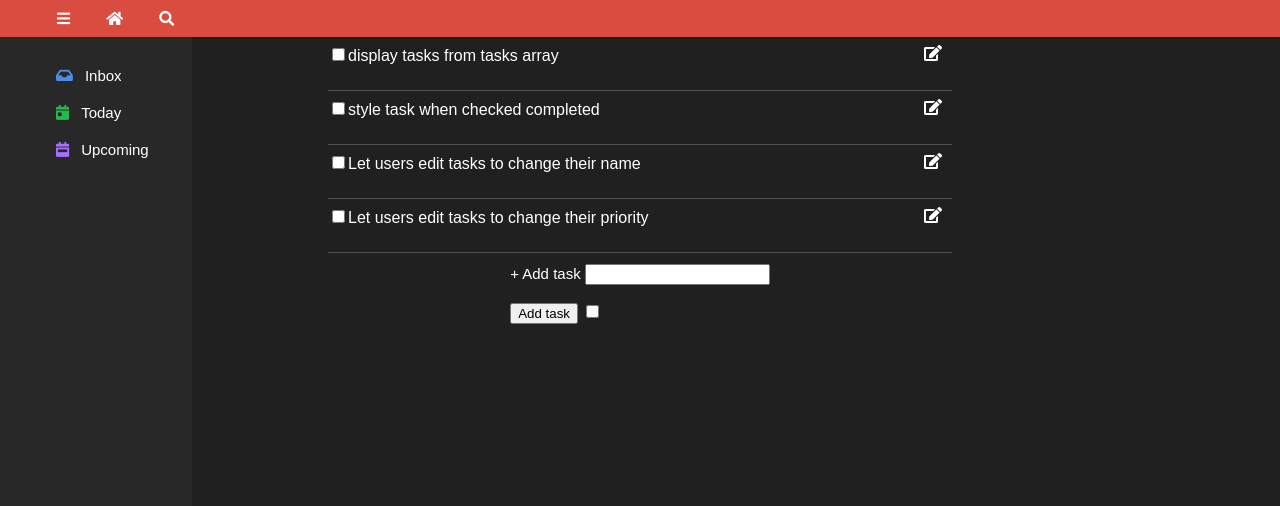
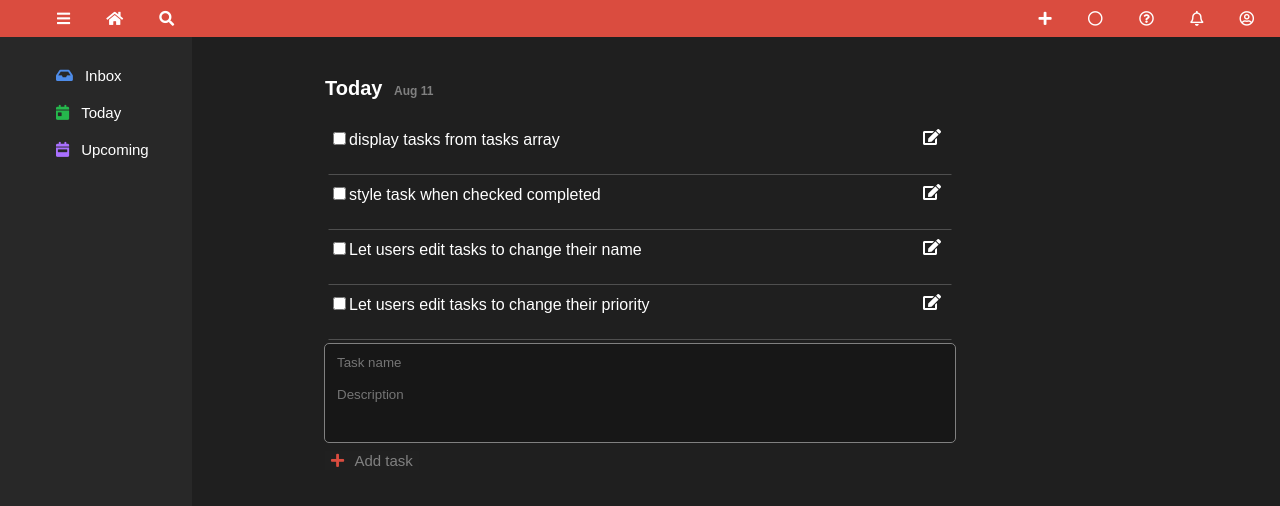
Before and after one commit to Curlos/Todo-List, a website built with webpack: page dist/index.html in a window 1280 px wide. Built offline with nearby package versions, Linux system fonts and the light colour scheme.

Commit message:
styled add task button and task form

```diff
--- a/dist/index.html
+++ b/dist/index.html
@@ -11,9 +11,19 @@
 <body>
 
     <div class="topnav">
-        <a id="toggleSidebarButton"><i class="fas fa-bars"></i></a>
-        <a id="homeViewButton"><i class="fas fa-home"></i></a>
-        <a id="searchTasksButton"><i class="fas fa-search"></i></a>
+        <span class="topnavLeft">
+            <a id="toggleSidebarButton"><i class="fas fa-bars"></i></a>
+            <a id="homeViewButton"><i class="fas fa-home"></i></a>
+            <a id="searchTasksButton"><i class="fas fa-search"></i></a>
+        </span>
+
+        <span class="topnavRight">
+            <a id="quickAddTaskButton"><i class="fas fa-plus"></i></a>
+            <a id="productivityProgressButton"><i class="far fa-circle"></i></a>
+            <a id="helpButton"><i class="far fa-question-circle"></i></a>
+            <a id="notificationsButton"><i class="far fa-bell"></i></a>
+            <a id="userProfileButton"><i class="far fa-user-circle"></i></a>
+        </span>
     </div>
 
     <div class="sidenav">
@@ -23,15 +33,24 @@
     </div>
 
     <div class='tasksContainer'>
+        <div class="listTitle">
+            <span class="listType">Today</span>
+            <span class="listDate">Aug 11</span>
+        </div>
         <div class="taskItemList">
+
+        </div class="addTaskForm">
+            <div class="formChildElems">
+                <input type="text" id="taskNameInput" class="taskNameInput taskInput" placeholder="Task name">
+                <br/>
+                <input type="text" id="taskDescriptionInput" class="taskDescriptionInput" placeholder="Description">
+            </div>
+        <div>
 
         </div>
         <form id="form" class="addTaskForm">
-            <label>+ Add task <input type="text" class="taskInput"></label>
-            <br><br>
-            <button class="addTaskButton">Add task</button>
-            <input type="checkbox">
-          </form>
+            <button class="addTaskButton"><i class="fas fa-plus"></i> Add task</button>
+        </form>
     </div>
     <script src='main.js'></script>
 </body>
--- a/dist/style.css
+++ b/dist/style.css
@@ -1,5 +1,5 @@
 body {
-    background-color: #202020;
+    background-color: #1F1F1F;
     color: white;
     font-family: sans-serif;
     font-size: 15px;
@@ -26,9 +26,69 @@ body {
   border-radius: 10px;
 }
 
+.addTaskForm {
+    width: 50%;
+}
+
+button {
+    background-color: #202020;
+    border: none;
+    color: gray;
+    text-decoration: none;
+    font-size: 15px;
+}
+
+button:hover {
+    cursor: pointer;
+}
+
+.addTaskForm {
+
+}
+
+.formChildElems {
+    background-color: #171717;
+    width: 50%;
+    border-radius: 5px;
+    border: 1px solid gray;
+}
+
+.formChildElems input {
+    margin: 10px;
+    width: 95%;
+    color: white;
+    background-color: transparent;
+    border: none;
+}
+
+.formChildElems input:focus {
+    outline-width: 0;
+}
+
+#taskNameInput {
+    margin-bottom: 10px;
+    padding-bottom: 5px;
+}
+
+#taskDescriptionInput {
+    margin-top: 0px;
+    padding-bottom: 30px;
+}
+
+
+
+.addTaskForm .fa-plus {
+    color: #DA4C3F;
+    margin-right: 7px;
+}
+
 /* Change the color of links on hover */
 .topnav a:hover {
   color: #FFCD08;
+}
+
+.topnavRight {
+    float: right;
 }
 
 .sidenav {
@@ -72,12 +132,21 @@ body {
 }
 
 .tasksContainer {
-padding: 0px 10px;
+    padding: 0px 10px;
 }
 
-@media screen and (max-height: 450px) {
-.sidenav {padding-top: 15px;}
-.sidenav a {font-size: 18px;}
+.listTitle {
+    width: 50%;
+    font-size: 20px;
+    font-weight: 700;
+    margin-top: 40px;
+    margin-bottom: 20px;
+}
+
+.listDate {
+    color: grey;
+    font-size: 12px;
+    margin-left: 6px;
 }
 
 .tasksContainer {
@@ -96,8 +165,9 @@ padding: 0px 10px;
     justify-content: space-between;
     padding: 5px 10px 25px 0px;
     margin: 3px;
+    font-size: 16px;
+    border: 1px solid transparent;
     border-bottom: 1px solid hsl(0, 0%, 31%);
-    font-size: 16px;
 }
 
 .taskItem:hover {
@@ -111,3 +181,8 @@ padding: 0px 10px;
 .fa-edit:hover {
 
 }
+
+@media screen and (max-height: 450px) {
+    .sidenav {padding-top: 15px;}
+    .sidenav a {font-size: 18px;}
+}
```
